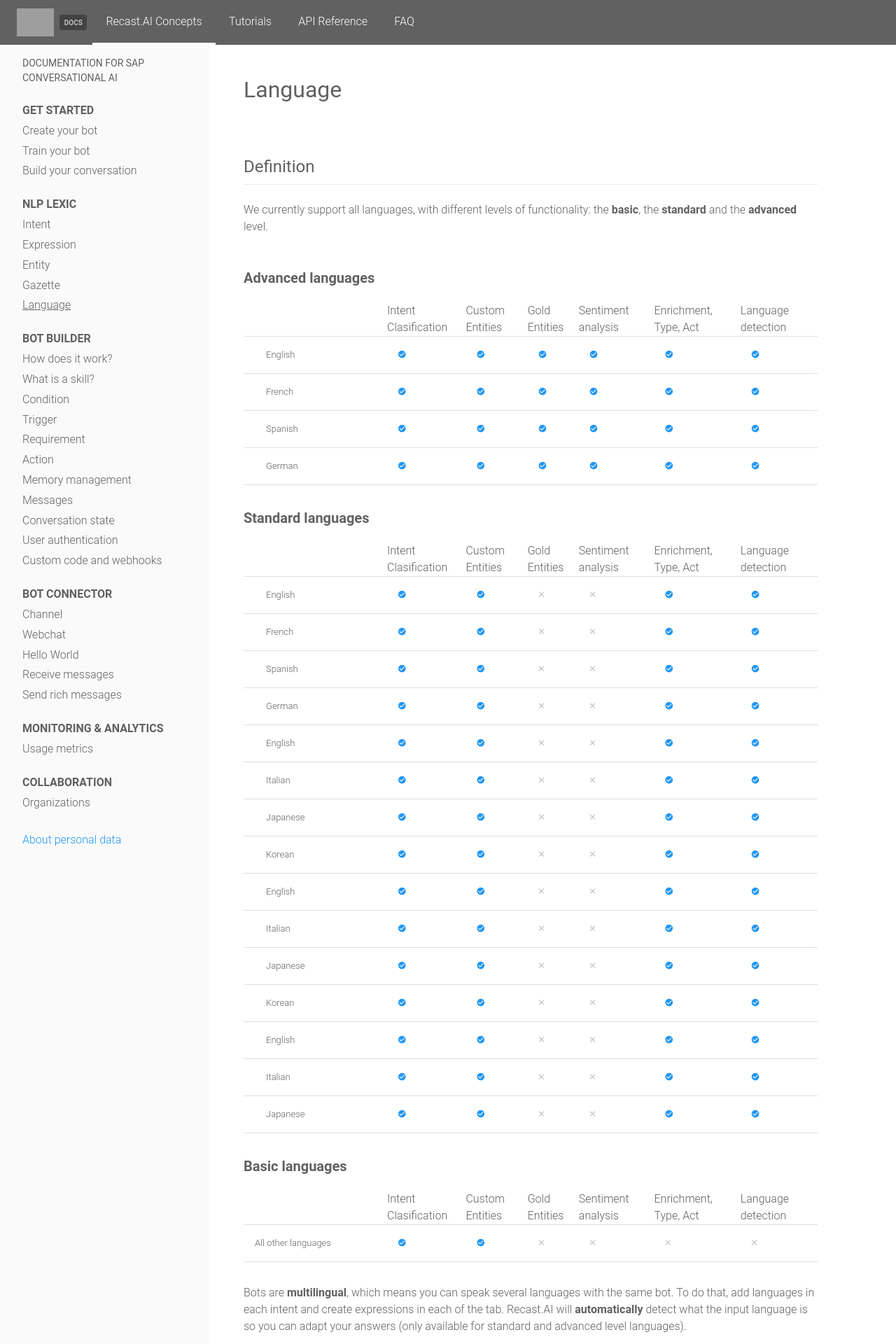
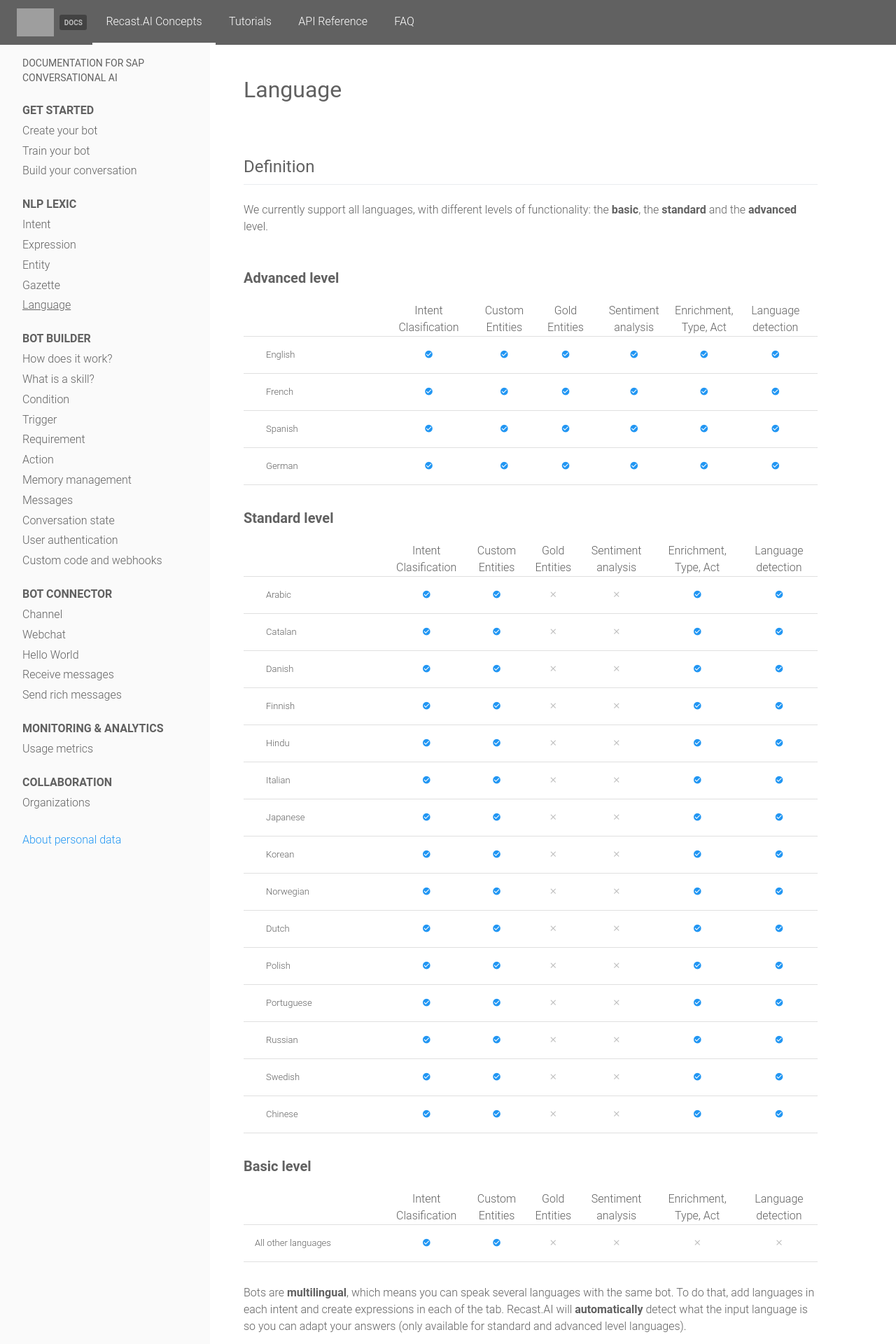
Before and after one commit to SAP-archive/docs, a Jekyll site: the page built from concepts/nlp_lexic/language.md, in a window 1280 px wide. Shown: the top 1920 px of the page at 70% size. Built offline with Jekyll 4.4.1, drawn with Linux system fonts in a browser that asks for light colours; nearby versions of some CDN libraries; a style sheet for code colours, icons or effects is not loaded; some of the changed text lies outside the part shown; grey boxes are pictures that could not be loaded.

Commit message:
change doc table style

```diff
--- a/_sass/recast/_concept.scss
+++ b/_sass/recast/_concept.scss
@@ -61,6 +61,19 @@
         th { text-align: left; }
       }
 
+      &.languages-tab {
+        thead > tr {
+          th { text-align: center; }
+        }
+        tbody {
+          tr {
+            td:not(:first-child) {
+              text-align: center;
+            }
+          }
+        }
+      }
+
       tbody {
         tr {
           border-bottom: 1px solid $grey-300;
--- a/concepts/nlp_lexic/language.md
+++ b/concepts/nlp_lexic/language.md
@@ -7,9 +7,9 @@
 ## Definition
 We currently support all languages, with different levels of functionality: the **basic**, the **standard** and the **advanced** level.
 
-### Advanced languages
+### Advanced level
 
-<table class="mb3">
+<table class="mb3 languages-tab">
     <thead>
     <tr>
         <th width="25%"></th>
@@ -17,7 +17,7 @@
         <th>Custom Entities</th>
         <th>Gold Entities</th>
         <th>Sentiment analysis</th>
-        <th>Enrichment, Type, Act</th>
+        <th>Enrichment,<br>Type, Act</th>
         <th>Language detection</th>
     </tr>
     </thead>
@@ -61,9 +61,9 @@
     </tbody>
 </table>
 
-### Standard languages
+### Standard level
 
-<table class="mb3">
+<table class="mb3 languages-tab">
     <thead>
     <tr>
         <th width="25%"></th>
@@ -77,7 +77,7 @@
     </thead>
     <tbody>
     <tr>
-        <td><span class="flag-icon flag-icon-sa m1"></span> English</td>
+        <td><span class="flag-icon flag-icon-sa m1"></span> Arabic</td>
         <td><i class="c-blue-500 ion-md-checkmark-circle"></i></td>
         <td><i class="c-blue-500 ion-md-checkmark-circle"></i></td>
         <td><i class="c-grey-400 ion-md-close"></i></td>
@@ -86,7 +86,7 @@
         <td><i class="c-blue-500 ion-md-checkmark-circle"></i></td>
     </tr>
     <tr>
-        <td><span class="flag-icon flag-icon-ct m1"></span> French</td>
+        <td><span class="flag-icon flag-icon-ct m1"></span> Catalan</td>
         <td><i class="c-blue-500 ion-md-checkmark-circle"></i></td>
         <td><i class="c-blue-500 ion-md-checkmark-circle"></i></td>
         <td><i class="c-grey-400 ion-md-close"></i></td>
@@ -95,7 +95,7 @@
         <td><i class="c-blue-500 ion-md-checkmark-circle"></i></td>
     </tr>
     <tr>
-        <td><span class="flag-icon flag-icon-dk m1"></span> Spanish</td>
+        <td><span class="flag-icon flag-icon-dk m1"></span> Danish</td>
         <td><i class="c-blue-500 ion-md-checkmark-circle"></i></td>
         <td><i class="c-blue-500 ion-md-checkmark-circle"></i></td>
         <td><i class="c-grey-400 ion-md-close"></i></td>
@@ -104,7 +104,7 @@
         <td><i class="c-blue-500 ion-md-checkmark-circle"></i></td>
         </tr>
     <tr>
-        <td><span class="flag-icon flag-icon-fi m1"></span> German</td>
+        <td><span class="flag-icon flag-icon-fi m1"></span> Finnish</td>
         <td><i class="c-blue-500 ion-md-checkmark-circle"></i></td>
         <td><i class="c-blue-500 ion-md-checkmark-circle"></i></td>
         <td><i class="c-grey-400 ion-md-close"></i></td>
@@ -113,7 +113,7 @@
         <td><i class="c-blue-500 ion-md-checkmark-circle"></i></td>
     </tr>
     <tr>
-        <td><span class="flag-icon flag-icon-in m1"></span> English</td>
+        <td><span class="flag-icon flag-icon-in m1"></span> Hindu</td>
         <td><i class="c-blue-500 ion-md-checkmark-circle"></i></td>
         <td><i class="c-blue-500 ion-md-checkmark-circle"></i></td>
         <td><i class="c-grey-400 ion-md-close"></i></td>
@@ -149,7 +149,7 @@
         <td><i class="c-blue-500 ion-md-checkmark-circle"></i></td>
     </tr>
     <tr>
-        <td><span class="flag-icon flag-icon-no m1"></span> English</td>
+        <td><span class="flag-icon flag-icon-no m1"></span> Norwegian</td>
         <td><i class="c-blue-500 ion-md-checkmark-circle"></i></td>
         <td><i class="c-blue-500 ion-md-checkmark-circle"></i></td>
         <td><i class="c-grey-400 ion-md-close"></i></td>
@@ -158,7 +158,7 @@
         <td><i class="c-blue-500 ion-md-checkmark-circle"></i></td>
     </tr>
     <tr>
-        <td><span class="flag-icon flag-icon-nl m1"></span> Italian</td>
+        <td><span class="flag-icon flag-icon-nl m1"></span> Dutch</td>
         <td><i class="c-blue-500 ion-md-checkmark-circle"></i></td>
         <td><i class="c-blue-500 ion-md-checkmark-circle"></i></td>
         <td><i class="c-grey-400 ion-md-close"></i></td>
@@ -167,7 +167,7 @@
         <td><i class="c-blue-500 ion-md-checkmark-circle"></i></td>
     </tr>
     <tr>
-        <td><span class="flag-icon flag-icon-pl m1"></span> Japanese</td>
+        <td><span class="flag-icon flag-icon-pl m1"></span> Polish</td>
         <td><i class="c-blue-500 ion-md-checkmark-circle"></i></td>
         <td><i class="c-blue-500 ion-md-checkmark-circle"></i></td>
         <td><i class="c-grey-400 ion-md-close"></i></td>
@@ -176,7 +176,7 @@
         <td><i class="c-blue-500 ion-md-checkmark-circle"></i></td>
         </tr>
     <tr>
-        <td><span class="flag-icon flag-icon-pt m1"></span> Korean</td>
+        <td><span class="flag-icon flag-icon-pt m1"></span> Portuguese</td>
         <td><i class="c-blue-500 ion-md-checkmark-circle"></i></td>
         <td><i class="c-blue-500 ion-md-checkmark-circle"></i></td>
         <td><i class="c-grey-400 ion-md-close"></i></td>
@@ -185,7 +185,7 @@
         <td><i class="c-blue-500 ion-md-checkmark-circle"></i></td>
     </tr>
     <tr>
-        <td><span class="flag-icon flag-icon-ru m1"></span> English</td>
+        <td><span class="flag-icon flag-icon-ru m1"></span> Russian</td>
         <td><i class="c-blue-500 ion-md-checkmark-circle"></i></td>
         <td><i class="c-blue-500 ion-md-checkmark-circle"></i></td>
         <td><i class="c-grey-400 ion-md-close"></i></td>
@@ -194,7 +194,7 @@
         <td><i class="c-blue-500 ion-md-checkmark-circle"></i></td>
     </tr>
     <tr>
-        <td><span class="flag-icon flag-icon-se m1"></span> Italian</td>
+        <td><span class="flag-icon flag-icon-se m1"></span> Swedish</td>
         <td><i class="c-blue-500 ion-md-checkmark-circle"></i></td>
         <td><i class="c-blue-500 ion-md-checkmark-circle"></i></td>
         <td><i class="c-grey-400 ion-md-close"></i></td>
@@ -203,7 +203,7 @@
         <td><i class="c-blue-500 ion-md-checkmark-circle"></i></td>
     </tr>
     <tr>
-        <td><span class="flag-icon flag-icon-cn m1"></span> Japanese</td>
+        <td><span class="flag-icon flag-icon-cn m1"></span> Chinese</td>
         <td><i class="c-blue-500 ion-md-checkmark-circle"></i></td>
         <td><i class="c-blue-500 ion-md-checkmark-circle"></i></td>
         <td><i class="c-grey-400 ion-md-close"></i></td>
@@ -214,9 +214,9 @@
     </tbody>
 </table>
 
-### Basic languages
+### Basic level
 
-<table class="mb3">
+<table class="mb3 languages-tab">
     <thead>
     <tr>
         <th width="25%"></th>
```
Also changed, not shown: other parts of concepts/nlp_lexic/language.md (+18 -8 lines).
